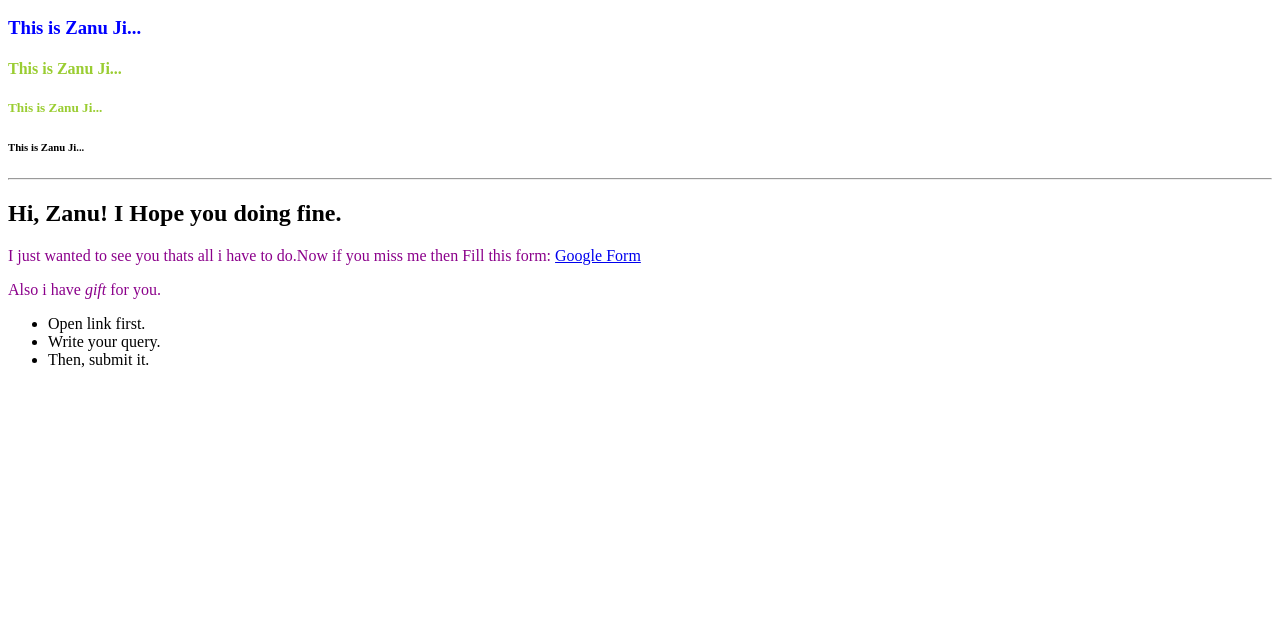
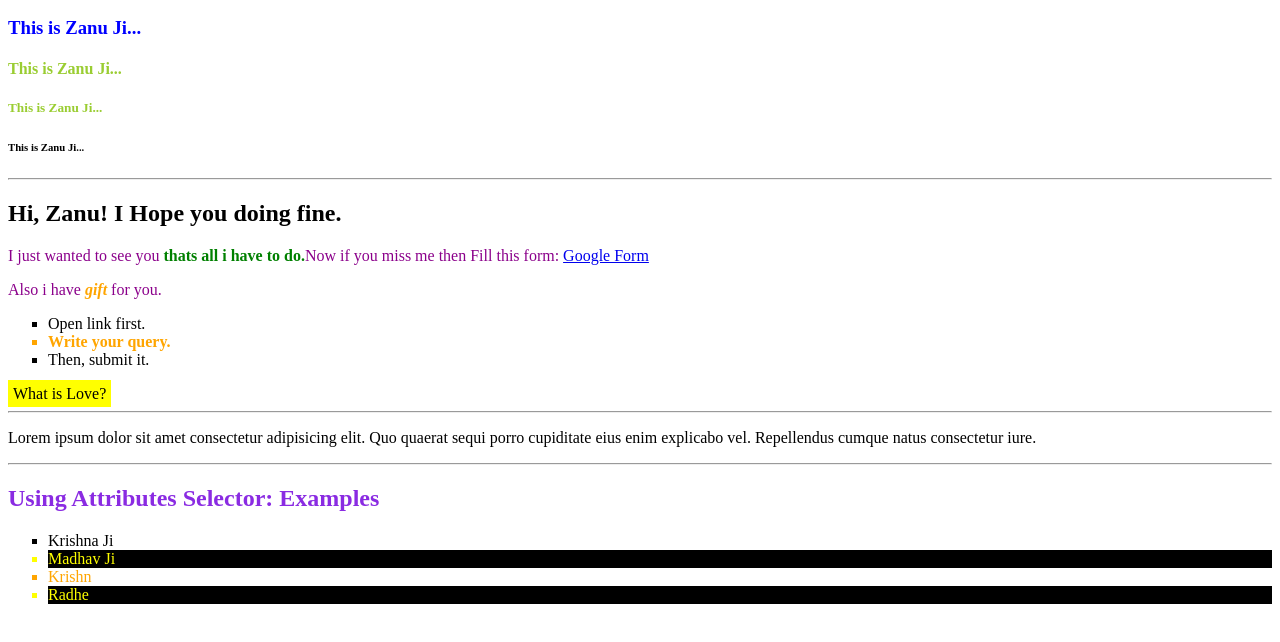
Before and after one commit to kumardevanshu7/CSS-Basic-Codes, a plain HTML site: page 1. CSS - First Know Basics/index.html in a window 1280 px wide. Shown: the part 110-752 px from the top of the page. Drawn offline with Linux system fonts and the light colour scheme.

Commit message:
Other Selectors Using

```diff
--- a/1. CSS - First Know Basics/index.html
+++ b/1. CSS - First Know Basics/index.html
@@ -29,13 +29,24 @@
     <section>
       <!-- All Comments Section are written in CSS file : Please check it -->
       <h1>Hi, Zanu! I Hope you doing fine.</h1>
-      <p>I just wanted to see you <span>thats all i have to do.</span>Now if you miss me then Fill this form: <a href="http://www.google.com"> Google Form</a> </p>
-      <p>Also i have <em>gift</em> for you.</p>
+      <p>I just wanted to see you <span class="this">thats all i have to do.</span>Now if you miss me then Fill this form: <a href="http://www.google.com"> Google Form</a> </p>
+      <p>Also i have <em class="this">gift</em> for you.</p>
       <ul>
         <li>Open link first.</li>
-        <li>Write your query.</li>
+        <li class="this">Write your query.</li>
         <li>Then, submit it.</li>
       </ul>
+      <span class="hop"> What is Love? </span>
+      <hr>
+      <p id="gyu"> Lorem ipsum dolor sit amet consectetur adipisicing elit. Quo quaerat sequi porro cupiditate eius enim explicabo vel. Repellendus cumque natus consectetur iure.</p>
     </section>
+    <hr>
+    <h2>Using Attributes Selector: Examples</h2>
+    <ul>
+      <li> Krishna Ji</li>
+      <li class="a"> Madhav Ji</li>
+      <li class="b"> Krishn </li>
+      <li class="a c"> Radhe </li>
+    </ul>
   </body>
 </html>
--- a/1. CSS - First Know Basics/style.css
+++ b/1. CSS - First Know Basics/style.css
@@ -13,12 +13,64 @@ h5 {
   color: yellowgreen;
 }
 
+/*Change list style*/
+li{
+  list-style-type:square;
+}
+
+/*using class selector*/
+.this{
+  color:orange;
+  font-weight:bold;
+}
+
+/* slecting only one class*/
+span.this{
+  color:green;
+}
+
+/*Using Psuedo Class Selector*/
+em:hover{
+  color:red;
+}
+
+li:hover{
+  color:blueviolet;
+}
+
+.hop:hover{
+  color:tomato;
+  background-color: blue;
+}
+
+.hop{
+  color:black;
+  background-color: yellow;
+  padding:5px;
+}
+
+/*ID Selector*/
+#gyu{
+  color:black;
+}
+
+/*Using Attribute Selector*/
+li[class="a"]{
+  color: chartreuse;
+
+}
+
+/* or you can write this way */
+
+li[class]{
+  color: orange;
+}
+
+/* or you can select a Class which only have that particular name*/
+li[class~="a"]{
+  color:yellow;
+  background-color: black;
+}
 /**/
 /**/
 /**/
-/**/
-/**/
-/**/
-/**/
-/**/
-/**/
```
